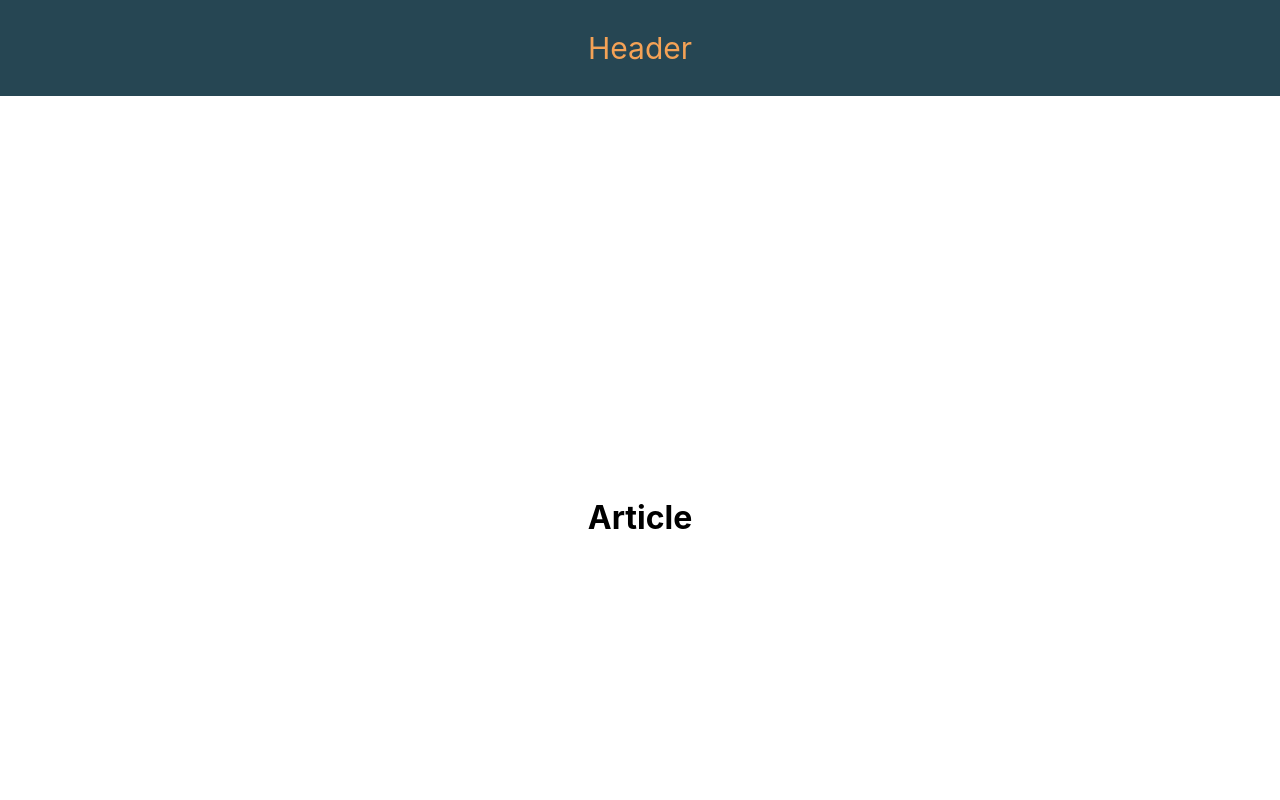
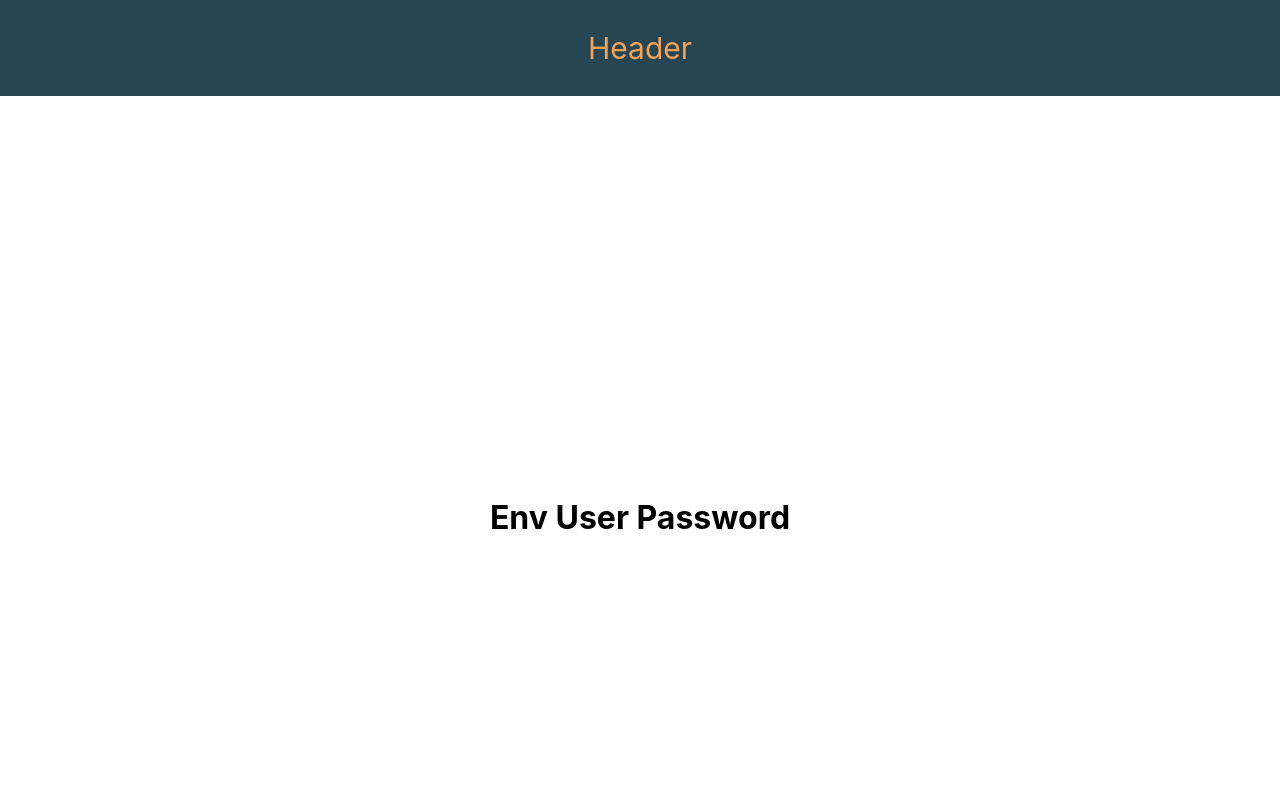
Before and after one commit to KGaurav-8102/Next-Js, a Next.js app in the folder next-misc/: page /blog/1 in a window 1280 px wide. Shown: the top 800 px of the page. Built offline with nearby package versions, Linux system fonts and the light colour scheme.

Commit message:
Next blogId config with env done

```diff
--- a/next-misc/pages/blog/[blogId].js
+++ b/next-misc/pages/blog/[blogId].js
@@ -7,7 +7,9 @@ function Blog({ title, description}) {
                 <title>{title}</title>
                 <meta name='description' content={description} />
             </Head>
-            <h1 className='content'>Article</h1>
+            <h1 className='content'>
+                Env User {process.env.DB_USER} Password {process.env.DB_PASSWORD}
+            </h1>
         </>
     )
 }
```
